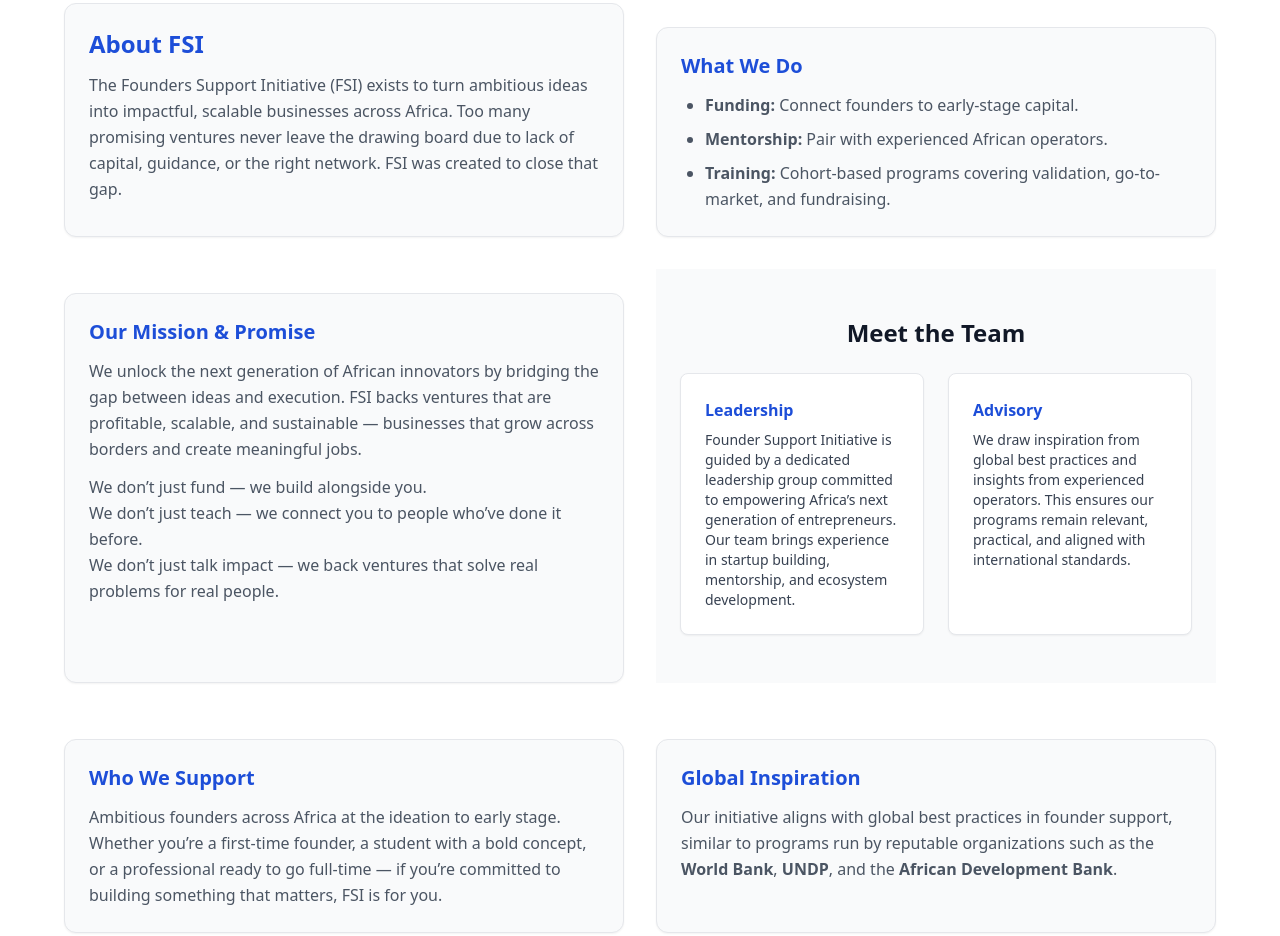
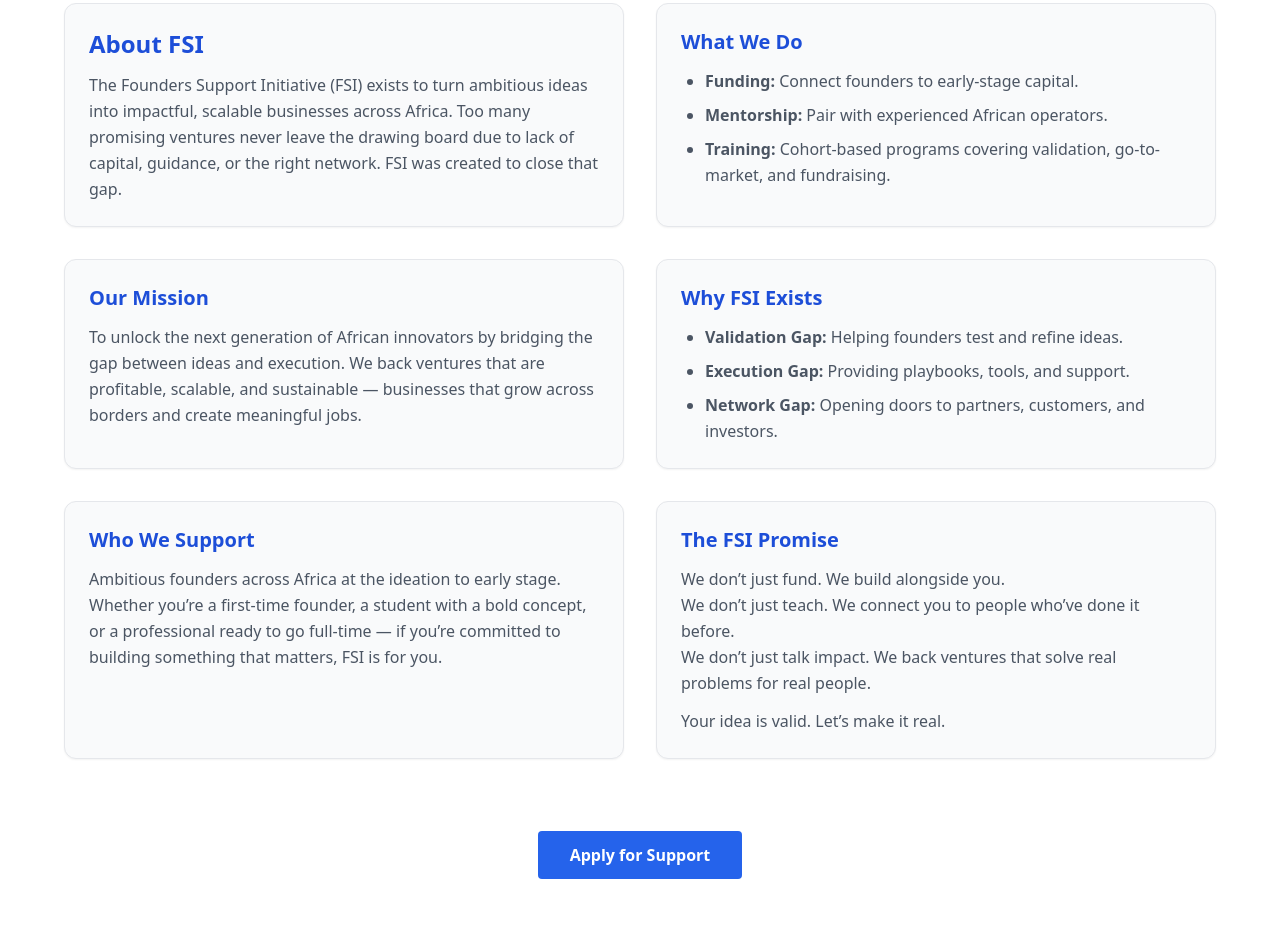
Before and after one commit to otisdonald/FSI, a plain HTML site: page frontend/index.html in a window 1280 px wide. Shown: the part 1659-2595 px from the top of the page. Drawn offline with nearby package versions, Linux system fonts and the light colour scheme.

Commit message:
Update index.html

```diff
--- a/frontend/index.html
+++ b/frontend/index.html
@@ -161,7 +161,7 @@ Loading countdown...
       </div>
 
       <!-- What We Do -->
-<div class="p-6 border rounded-xl shadow-sm bg-gray-50 mt-6">
+      <div class="p-6 border rounded-xl shadow-sm bg-gray-50">
         <h3 class="text-xl font-semibold text-blue-700">What We Do</h3>
         <ul class="mt-3 text-gray-600 leading-relaxed list-disc pl-6 space-y-2">
           <li><strong>Funding:</strong> Connect founders to early-stage capital.</li>
@@ -170,67 +170,53 @@ Loading countdown...
         </ul>
       </div>
 
-<!-- Mission + Promise (Merged) -->
-<div class="p-6 border rounded-xl shadow-sm bg-gray-50 mt-6">
-  <h3 class="text-xl font-semibold text-blue-700">Our Mission & Promise</h3>
+      <!-- Mission -->
+      <div class="p-6 border rounded-xl shadow-sm bg-gray-50">
+        <h3 class="text-xl font-semibold text-blue-700">Our Mission</h3>
         <p class="mt-3 text-gray-600 leading-relaxed">
-    We unlock the next generation of African innovators by bridging the gap between ideas and execution.
-    FSI backs ventures that are profitable, scalable, and sustainable — businesses that grow across borders and create meaningful jobs.
-  </p>
-  <p class="mt-3 text-gray-600 leading-relaxed">
-    We don’t just fund — we build alongside you.<br>
-    We don’t just teach — we connect you to people who’ve done it before.<br>
-    We don’t just talk impact — we back ventures that solve real problems for real people.
+          To unlock the next generation of African innovators by bridging the gap between ideas and execution.
+          We back ventures that are profitable, scalable, and sustainable — businesses that grow across borders and create meaningful jobs.
         </p>
       </div>
 
-<!-- Team Section -->
-<section class="px-6 py-12 max-w-6xl mx-auto bg-gray-50">
-  <h2 class="text-2xl font-bold text-center mb-6">Meet the Team</h2>
-  <div class="grid md:grid-cols-2 gap-6">
-    <div class="border rounded-lg p-6 shadow-sm bg-white">
-      <h3 class="font-semibold text-blue-700">Leadership</h3>
-      <p class="mt-2 text-gray-700 text-sm">
-        Founder Support Initiative is guided by a dedicated leadership group committed to empowering Africa’s next generation of entrepreneurs.
-        Our team brings experience in startup building, mentorship, and ecosystem development.
-      </p>
+      <!-- Why FSI Exists -->
+      <div class="p-6 border rounded-xl shadow-sm bg-gray-50">
+        <h3 class="text-xl font-semibold text-blue-700">Why FSI Exists</h3>
+        <ul class="mt-3 text-gray-600 leading-relaxed list-disc pl-6 space-y-2">
+          <li><strong>Validation Gap:</strong> Helping founders test and refine ideas.</li>
+          <li><strong>Execution Gap:</strong> Providing playbooks, tools, and support.</li>
+          <li><strong>Network Gap:</strong> Opening doors to partners, customers, and investors.</li>
+        </ul>
       </div>
-    <div class="border rounded-lg p-6 shadow-sm bg-white">
-      <h3 class="font-semibold text-blue-700">Advisory</h3>
-      <p class="mt-2 text-gray-700 text-sm">
-        We draw inspiration from global best practices and insights from experienced operators.
-        This ensures our programs remain relevant, practical, and aligned with international standards.
-      </p>
-    </div>
-  </div>
-</section>
 
       <!-- Who We Support -->
-<div class="p-6 border rounded-xl shadow-sm bg-gray-50 mt-6">
+      <div class="p-6 border rounded-xl shadow-sm bg-gray-50">
         <h3 class="text-xl font-semibold text-blue-700">Who We Support</h3>
         <p class="mt-3 text-gray-600 leading-relaxed">
           Ambitious founders across Africa at the ideation to early stage. Whether you’re a first-time founder, a student with a bold concept, or a professional ready to go full-time — if you’re committed to building something that matters, FSI is for you.
         </p>
       </div>
 
-<!-- Global Inspiration -->
-<div class="p-6 border rounded-xl shadow-sm bg-gray-50 mt-6">
-  <h3 class="text-xl font-semibold text-blue-700">Global Inspiration</h3>
+      <!-- Promise -->
+      <div class="p-6 border rounded-xl shadow-sm bg-gray-50">
+        <h3 class="text-xl font-semibold text-blue-700">The FSI Promise</h3>
         <p class="mt-3 text-gray-600 leading-relaxed">
-    Our initiative aligns with global best practices in founder support,
-    similar to programs run by reputable organizations such as the
-    <span class="font-semibold">World Bank</span>,
-    <span class="font-semibold">UNDP</span>, and the
-    <span class="font-semibold">African Development Bank</span>.
+          We don’t just fund. We build alongside you.<br>
+          We don’t just teach. We connect you to people who’ve done it before.<br>
+          We don’t just talk impact. We back ventures that solve real problems for real people.
         </p>
+        <p class="mt-3 text-gray-600 leading-relaxed">Your idea is valid. Let’s make it real.</p>
+      </div>
     </div>
 
     <!-- CTA -->
-<div class="text-center mt-8">
-  <a href="grants.html" class="inline-block bg-blue-600 text-white px-8 py-3 rounded font-semibold hover:bg-blue-700 transition">
+    <div class="text-center">
+      <a href="grants.html" class="inline-block mt-6 bg-blue-600 text-white px-8 py-3 rounded font-semibold hover:bg-blue-700 transition">
         Apply for Support
       </a>
     </div>
+  </div>
+</section>
 
 
 
```
Lines whose indentation alone changed are shown as unchanged.
